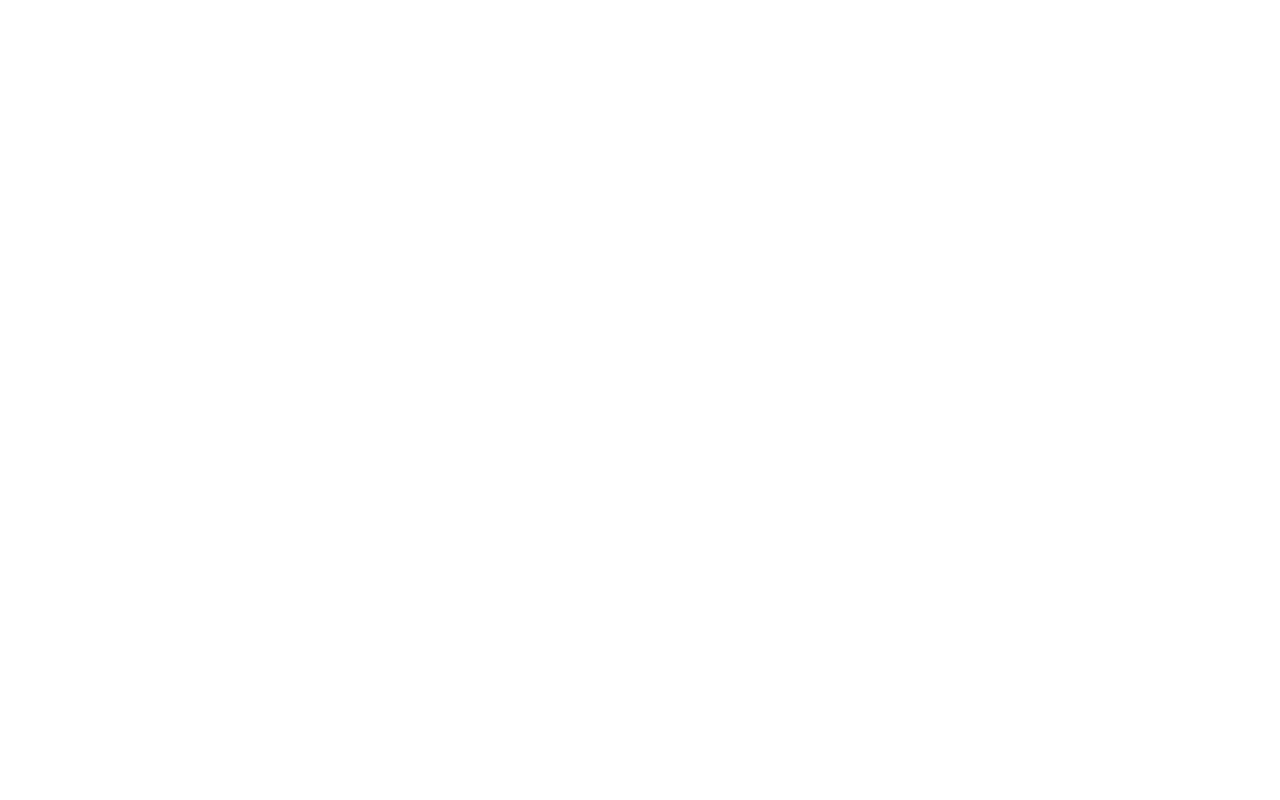
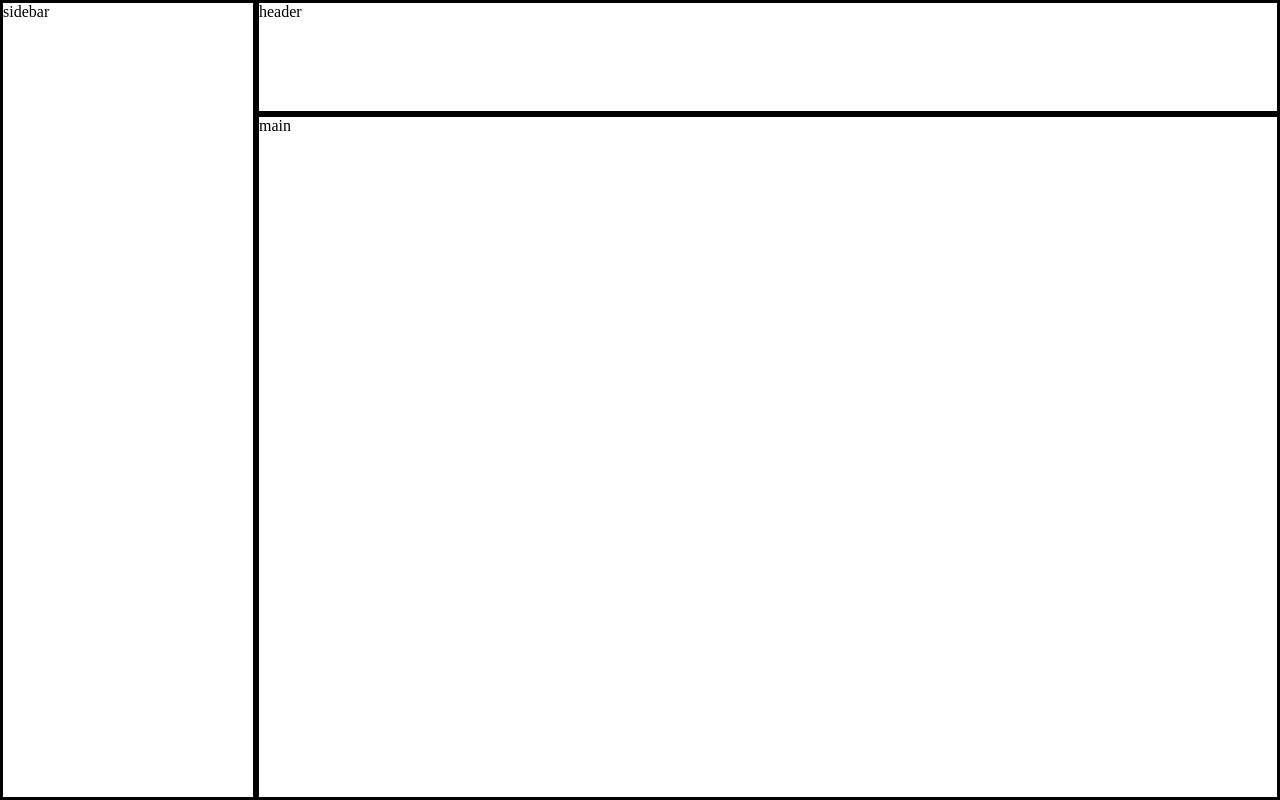
Before and after one commit to GrantMWu/Dashboard, a plain HTML site: page index.html in a window 1280 px wide. Drawn offline with Linux system fonts and the light colour scheme.

Commit message:
create basic layout

```diff
--- a/index.html
+++ b/index.html
@@ -7,6 +7,29 @@
     <link rel="stylesheet" href="style.css">
 </head>
 <body>
+    <div class="container">
 
-</body>
+        <div class="header">
+            header
+        </div>
+
+        <div class="sidebar">
+            sidebar
+        </div>
+
+        <div class="main">
+            main
+            <!--
+
+                <div class="project1">Lorem ipsum dolor sit amet, consectetur adipiscing elit, sed do eiusmod tempor incididunt ut labore et dolore magna aliqua. Ut enim ad minim veniam, quis nostrud exercitation ullamco laboris nisi ut aliquip ex ea commodo consequat. Duis aute irure dolor in reprehenderit in voluptate velit esse cillum dolore eu fugiat nulla pariatur. Excepteur sint occaecat cupidatat non proident, sunt in culpa qui officia deserunt mollit anim id est laborum.</div>
+                <div class="project2">Lorem ipsum dolor sit amet, consectetur adipiscing elit, sed do eiusmod tempor incididunt ut labore et dolore magna aliqua. Ut enim ad minim veniam, quis nostrud exercitation ullamco laboris nisi ut aliquip ex ea commodo consequat. Duis aute irure dolor in reprehenderit in voluptate velit esse cillum dolore eu fugiat nulla pariatur. Excepteur sint occaecat cupidatat non proident, sunt in culpa qui officia deserunt mollit anim id est laborum.</div>
+                <div class="project3">Lorem ipsum dolor sit amet, consectetur adipiscing elit, sed do eiusmod tempor incididunt ut labore et dolore magna aliqua. Ut enim ad minim veniam, quis nostrud exercitation ullamco laboris nisi ut aliquip ex ea commodo consequat. Duis aute irure dolor in reprehenderit in voluptate velit esse cillum dolore eu fugiat nulla pariatur. Excepteur sint occaecat cupidatat non proident, sunt in culpa qui officia deserunt mollit anim id est laborum.</div>
+                <div class="project4">Lorem ipsum dolor sit amet, consectetur adipiscing elit, sed do eiusmod tempor incididunt ut labore et dolore magna aliqua. Ut enim ad minim veniam, quis nostrud exercitation ullamco laboris nisi ut aliquip ex ea commodo consequat. Duis aute irure dolor in reprehenderit in voluptate velit esse cillum dolore eu fugiat nulla pariatur. Excepteur sint occaecat cupidatat non proident, sunt in culpa qui officia deserunt mollit anim id est laborum.</div>
+                <div class="project5">Lorem ipsum dolor sit amet, consectetur adipiscing elit, sed do eiusmod tempor incididunt ut labore et dolore magna aliqua. Ut enim ad minim veniam, quis nostrud exercitation ullamco laboris nisi ut aliquip ex ea commodo consequat. Duis aute irure dolor in reprehenderit in voluptate velit esse cillum dolore eu fugiat nulla pariatur. Excepteur sint occaecat cupidatat non proident, sunt in culpa qui officia deserunt mollit anim id est laborum.</div>
+                <div class="project6">Lorem ipsum dolor sit amet, consectetur adipiscing elit, sed do eiusmod tempor incididunt ut labore et dolore magna aliqua. Ut enim ad minim veniam, quis nostrud exercitation ullamco laboris nisi ut aliquip ex ea commodo consequat. Duis aute irure dolor in reprehenderit in voluptate velit esse cillum dolore eu fugiat nulla pariatur. Excepteur sint occaecat cupidatat non proident, sunt in culpa qui officia deserunt mollit anim id est laborum.</div>
+            -->
+        </div>
+
+    </div>
+    </body>
 </html>
--- a/style.css
+++ b/style.css
@@ -0,0 +1,20 @@
+body {
+    margin: 0;
+}
+
+.container {
+    display: grid;
+    grid-template-columns: 1fr 4fr;
+    grid-template-rows: 1fr 6fr;
+    height: 100vh;
+    box-sizing: border-box;
+}
+
+.sidebar {
+    grid-column: 1 / 2;
+    grid-row: 1 / 3;
+}
+
+.container > * {
+    border: 3px solid black;
+}
```
